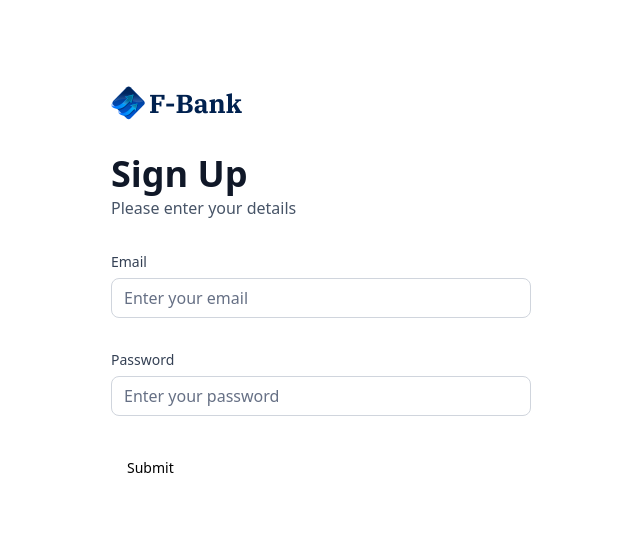
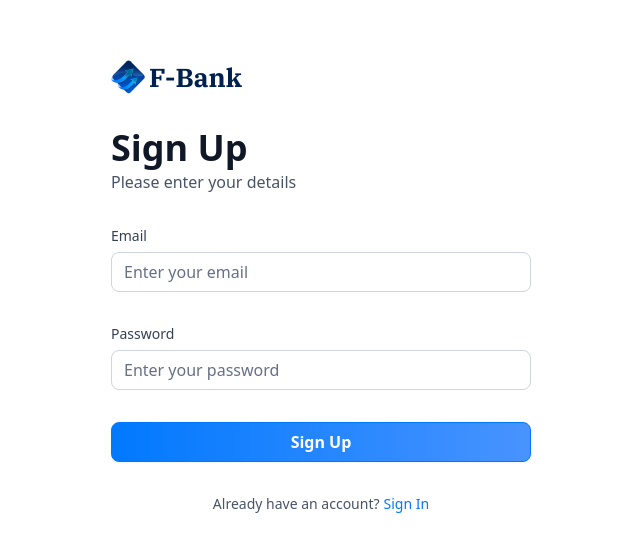
Before and after one commit to RuslanFom/banking_app_platform, a Next.js app: page /sign-up in a window 1280 px wide. Shown: the part 113-664 px from the top of the page, without its empty margins (319-959 px from the left). Built offline with nearby package versions, Linux system fonts and the light colour scheme.

Commit message:
refactor AuthForm

```diff
--- a/components/AuthForm.tsx
+++ b/components/AuthForm.tsx
@@ -20,10 +20,12 @@
 import {Input} from "@/components/ui/input"
 import CustomInput from "@/components/CustomInput"
 import {authFormSchema} from "@/lib/utils"
+import {Loader2} from "lucide-react";
 
 
 const AuthForm = ({type}: { type: string }) => {
     const [user, setUser] = useState(null);
+    const [isLoading, setIsLoading] = useState(false);
 
     // 1. Define your form.
     const form = useForm<z.infer<typeof authFormSchema>>({
@@ -38,7 +40,9 @@
     function onSubmit(values: z.infer<typeof authFormSchema>) {
         // Do something with the form values.
         // ✅ This will be type-safe and validated.
+        setIsLoading(true)
         console.log(values)
+        setIsLoading(false)
     }
 
     return (
@@ -97,9 +101,35 @@
                                 placeholder='Enter your password'
                             />
 
-                            <Button type="submit">Submit</Button>
+                            <div className="flex flex-col gap-4">
+                                <Button type="submit" disabled={isLoading} className='form-btn'>{isLoading ? (
+                                    <>
+                                        <Loader2
+                                            size={20}
+                                            className='animated-spin'
+                                        /> &nbsp;
+                                        Loading...
+                                    </>
+                                ) : type === 'sign-in'
+                                    ? 'Sign In' : 'Sign Up'}
+                                </Button>
+                            </div>
+
+
                         </form>
                     </Form>
+
+                    <footer className='flex justify-center gap-1'>
+                        <p className='text-14 font-normal text-gray-600'>
+                            {type === 'sign-in'
+                                ? "Don't have an account?"
+                                : "Already have an account?"}
+                        </p>
+                        <Link href={type === 'sign-in' ? '/sign-up' : '/sign-in'} className='form-link'>
+                            {type === 'sign-in' ? 'Sign Up' : 'Sign In'}
+                        </Link>
+
+                    </footer>
                 </>
             )}
         </section>
```
